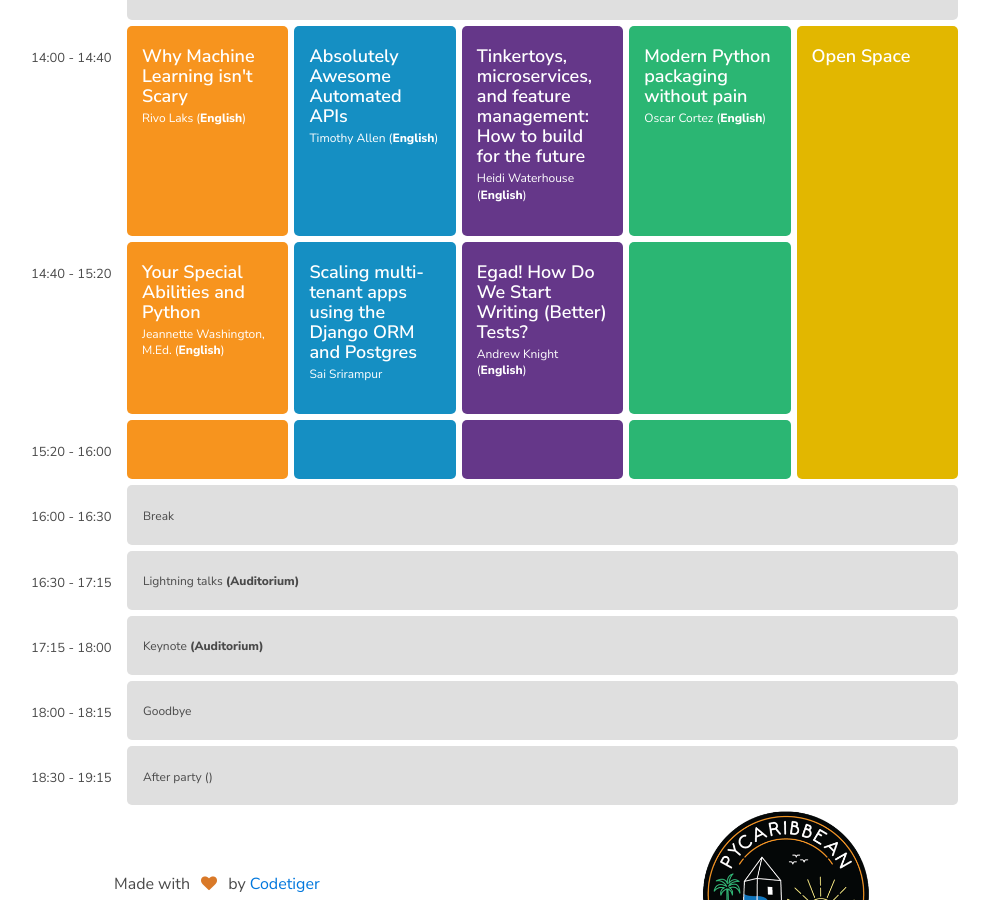
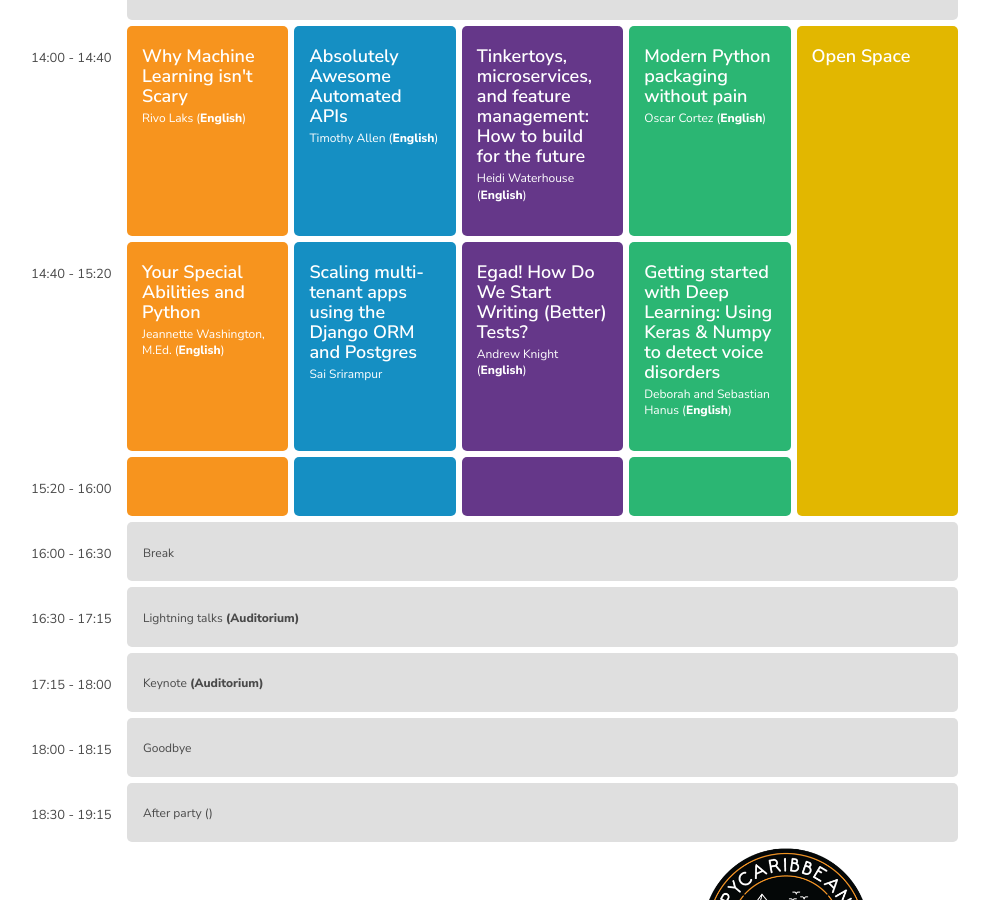
Before and after one commit to pycaribbean/pycaribbean.github.io, a Jekyll site: the page built from schedule.html, in a window 1280 px wide and 900 px high, scrolled down 3366 px. Shown: the whole window, without its empty margins (144-1133 px from the left). Built offline with Jekyll 4.4.1, drawn with Linux system fonts in a browser that asks for light colours; nearby versions of some CDN libraries; library files that are not in the unit come from our copies.

Commit message:
Deborah and Sebastian Hanus﻿talk added to schedule

```diff
--- a/schedule.html
+++ b/schedule.html
@@ -404,6 +404,8 @@ permalink: /schedule/
                 <p><a href="/speaker/andrew-knight/" style="color:inherit;">Andrew Knight</a> (<b>English</b>)</p>
             </div>
             <div class="lecture green">
+                <h4><a href="/talk/getting-started-with-deep-learning:-using-keras-&-numpy-to-detect-voice-disorders/" style="color:inherit;">Getting started with Deep Learning: Using Keras & Numpy to detect voice disorders</a></h4>
+                <p><a href="/speaker/deborah-and-sebastian-hanus/" style="color:inherit;">Deborah and Sebastian Hanus</a> (<b>English</b>)</p>
 
             </div>
 
```
